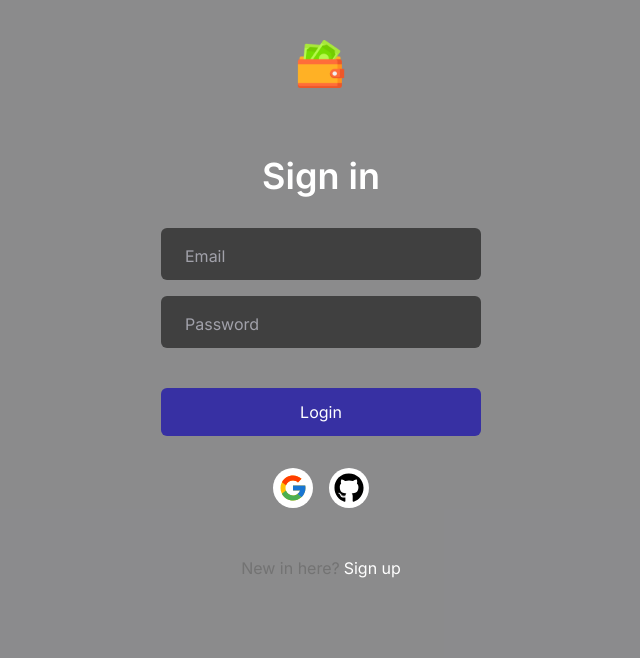
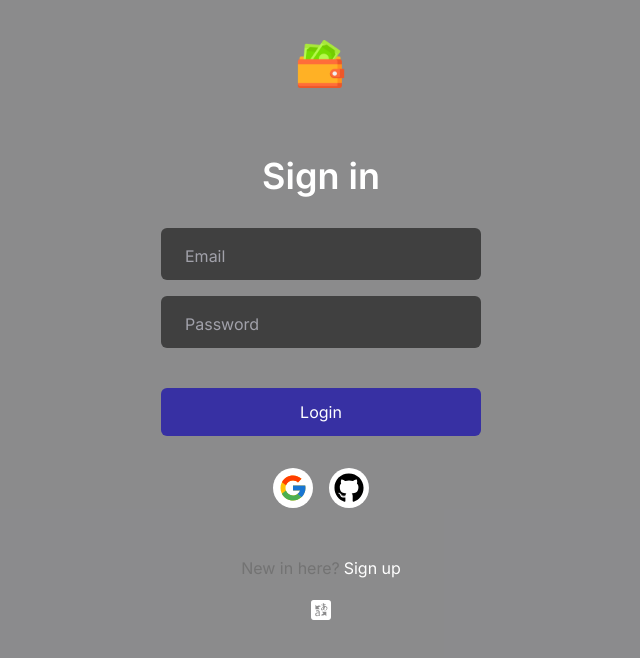
Before and after one commit to batistaerick/tcc, a Next.js app: page /auth in a window 1280 px wide. Shown: the top 658 px of the page, without its empty margins (319-959 px from the left). Built offline with nearby package versions, Linux system fonts and the light colour scheme; no server answers.

Commit message:
Adding the option to change the language on login page

```diff
--- a/src/app/auth/page.tsx
+++ b/src/app/auth/page.tsx
@@ -1,5 +1,6 @@
 'use client';
 import Input from '@/components/Input';
+import Language from '@/components/Language';
 import Loading from '@/components/Loading';
 import '@/i18n/i18n';
 import axios from 'axios';
@@ -171,6 +172,9 @@ export default function Auth() {
                 {variant === 'login' ? t('auth:signUp') : t('auth:login')}
               </span>
             </p>
+            <div className="mt-5 flex items-center justify-center">
+              <Language />
+            </div>
           </div>
         </div>
       </div>
--- a/src/components/Language.tsx
+++ b/src/components/Language.tsx
@@ -10,15 +10,15 @@ export default function Language() {
 
   const [currentLanguage, setCurrentLanguage] = useState(language);
 
-  function handleChangeLanguage() {
+  async function handleChangeLanguage() {
     const newLanguage = currentLanguage === 'en' ? 'pt' : 'en';
-    changeLanguage(newLanguage);
+    await changeLanguage(newLanguage);
     setCurrentLanguage(newLanguage);
   }
 
   return (
     <SiMicrosofttranslator
-      className="cursor-pointer"
+      className="cursor-pointer text-white"
       size={20}
       onClick={handleChangeLanguage}
     />
```
